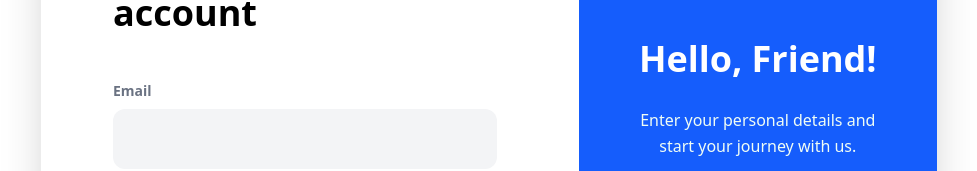
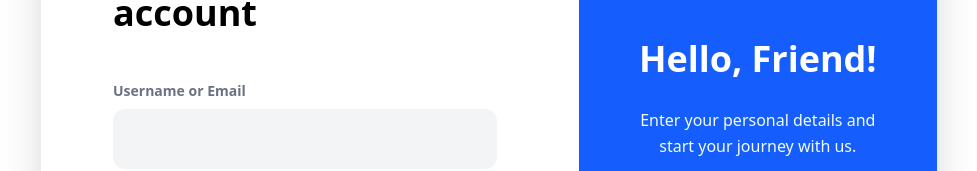
Before and after one commit to TeaJosh/The-Local-Kitchen, a Next.js app in the folder frontend/: page /auth/login in a window 1280 px wide. Shown: the part 244-415 px from the top of the page, without its empty margins (151-1128 px from the left). Built offline with nearby package versions, Linux system fonts and the light colour scheme.

Commit message:
feat: support login with email or username

```diff
--- a/frontend/app/auth/login/page.tsx
+++ b/frontend/app/auth/login/page.tsx
@@ -7,7 +7,7 @@ export default function Login() {
   const router = useRouter();
 
   const [formData, setFormData] = useState({
-    email: "",
+    identifier: "",
     password: "",
   });
 
@@ -24,6 +24,8 @@ export default function Login() {
     setError("");
     setLoading(true);
 
+    const isEmail = formData.identifier.includes("@");
+
     try {
       const res = await fetch(
         `${process.env.NEXT_PUBLIC_API_URL}/api/accounts/login/`,
@@ -31,7 +33,9 @@ export default function Login() {
           method: "POST",
           headers: { "Content-Type": "application/json" },
           body: JSON.stringify({
-            email: formData.email,
+            ...(isEmail
+              ? { email: formData.identifier }
+              : { username: formData.identifier }),
             password: formData.password,
           }),
         }
@@ -43,6 +47,7 @@ export default function Login() {
         setError(
           data.detail ||
           data.email?.[0] ||
+          data.username?.[0] ||
           "Login failed. Please try again."
         );
         return;
@@ -76,15 +81,15 @@ export default function Login() {
 
           <form onSubmit={handleSubmit}>
 
-            {/* Email */}
+            {/* Username or Email */}
             <div className="flex flex-col w-full max-w-sm" style={{ gap: "28px" }}>
               <div className="flex flex-col" style={{ gap: "8px" }}>
-                <label className="text-sm font-semibold text-gray-500">Email</label>
+                <label className="text-sm font-semibold text-gray-500">Username or Email</label>
                 <input
                   required
-                  type="email"
-                  name="email"
-                  value={formData.email}
+                  type="text"
+                  name="identifier"
+                  value={formData.identifier}
                   onChange={handleChange}
                   className="bg-gray-100 rounded-xl focus:outline-none focus:ring-2 focus:ring-blue-500 text-gray-700 transition-all"
                   style={{ padding: "18px 20px", fontSize: "16px" }}
```
